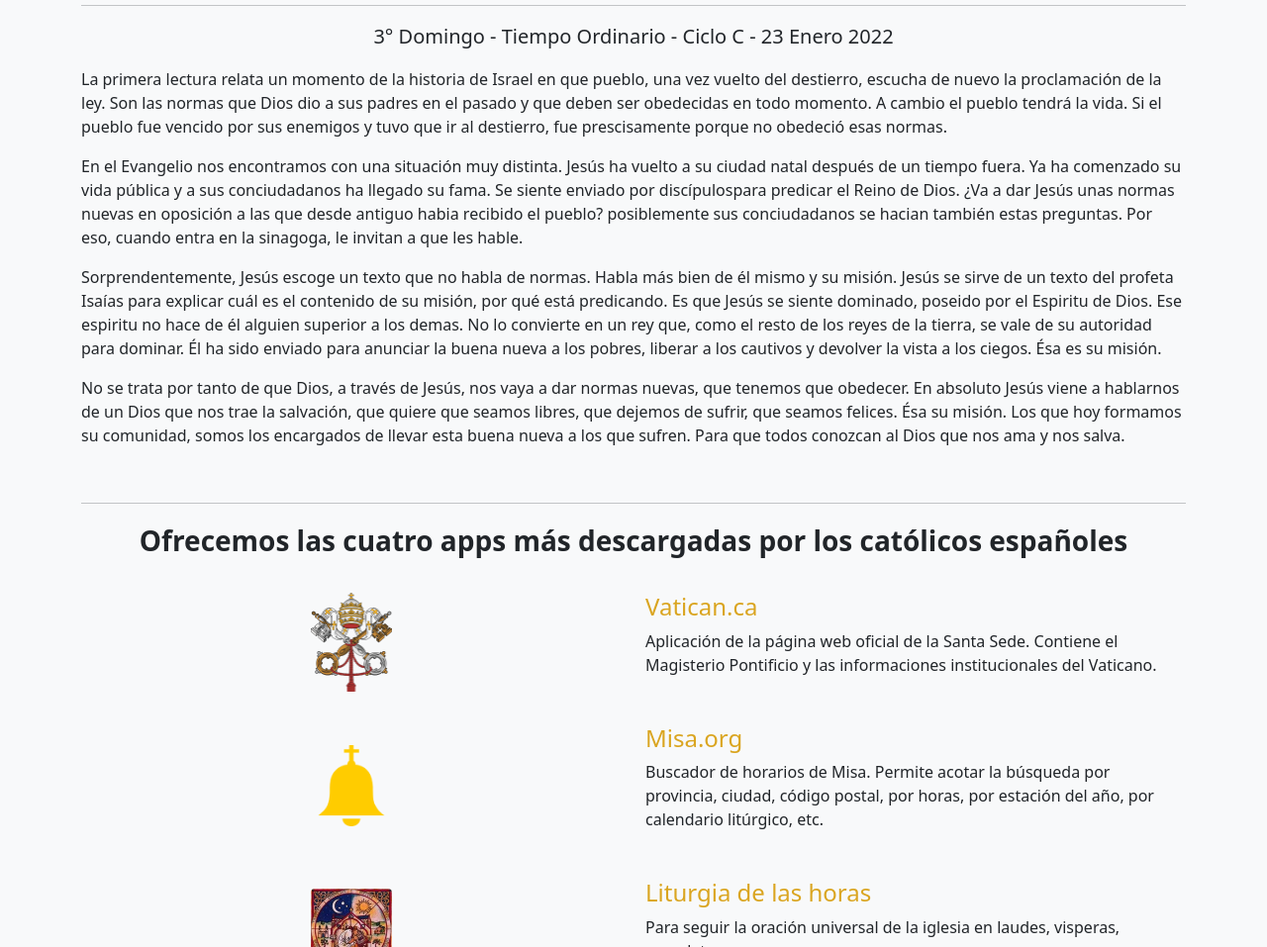
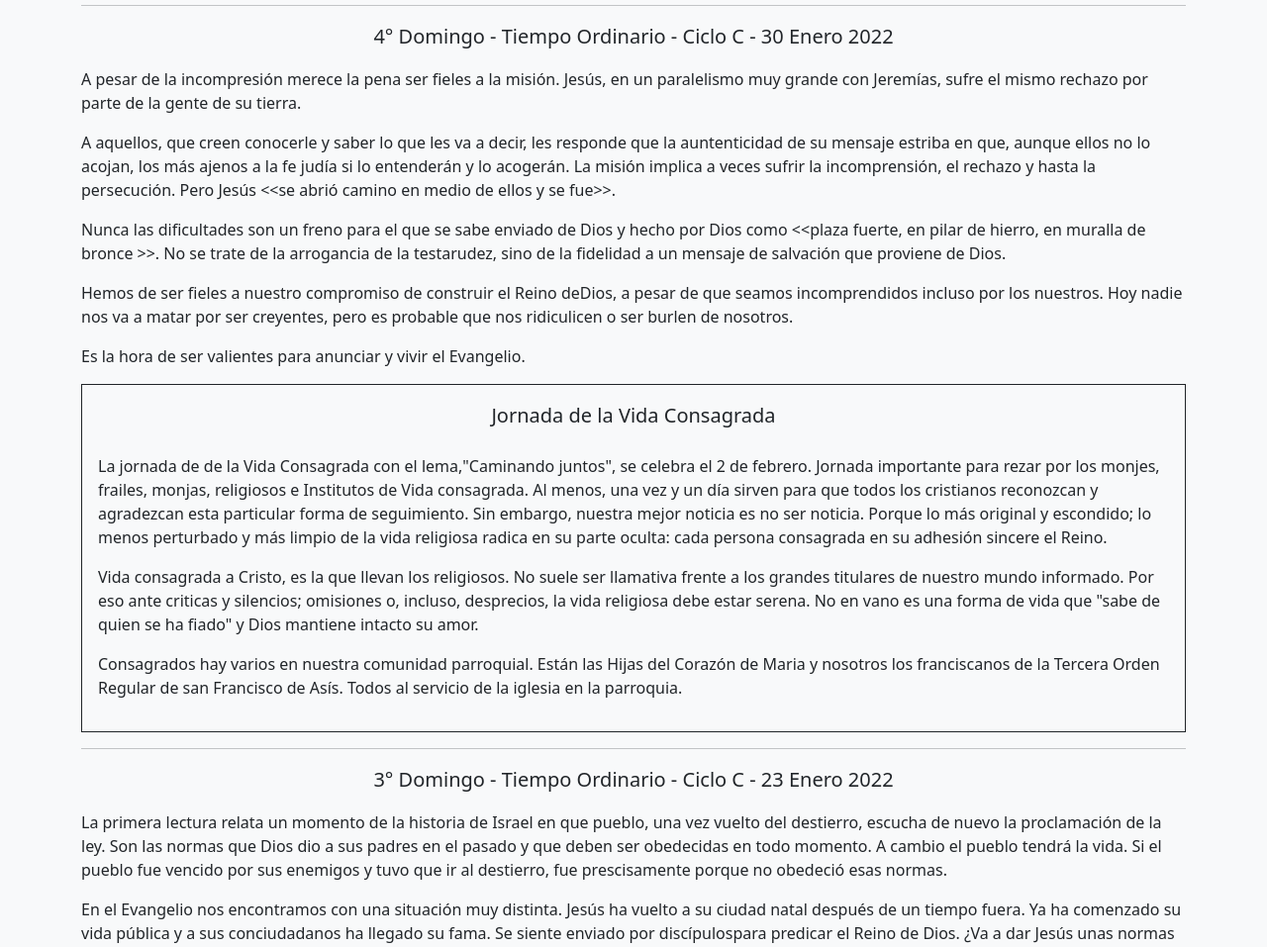
Before and after one commit to weskarepmu/weskarepmu.github.io, a plain HTML site: page buletin.html in a window 1280 px wide. Shown: the part 460-1417 px from the top of the page at 99% size. Drawn offline with nearby package versions, Linux system fonts and the light colour scheme.

Commit message:
Update buletin.html

```diff
--- a/buletin.html
+++ b/buletin.html
@@ -62,8 +62,54 @@
                 <div class="text-center fs-1 fw-bold">
                     La Comunidad Celebra
                 </div>
+
                 <hr>
+                <p class="lead text-center">4° Domingo - Tiempo Ordinario - Ciclo C - 30 Enero 2022</p>
+                <p>
+                    A pesar de la incompresión merece la pena ser fieles a la misión. Jesús, en un paralelismo muy grande con Jeremías,
+                    sufre el mismo rechazo por parte de la gente de su tierra.
+                </p>
+                <p>
+                    A aquellos, que creen conocerle y saber lo que les va a decir, les responde que la auntenticidad de su mensaje estriba en que,
+                    aunque ellos no lo acojan, los más ajenos a la fe judía si lo entenderán y lo acogerán. La misión implica a veces sufrir la incomprensión,
+                    el rechazo y hasta la persecución. Pero Jesús &lt&ltse abrió camino en medio de ellos y se fue&gt&gt.
+                </p>
+                <p>
+                    Nunca las dificultades son un freno para el que se sabe enviado de Dios y hecho por Dios como &lt&ltplaza fuerte, en pilar de hierro, en muralla de bronce &gt&gt.
+                    No se trate de la arrogancia de la testarudez, sino de la fidelidad a un mensaje de salvación que proviene de Dios.
+                </p>
+                <p>
+                    Hemos de ser fieles a nuestro compromiso de construir el Reino deDios, a pesar de que seamos incomprendidos incluso por los nuestros.
+                    Hoy nadie nos va a matar por ser creyentes, pero es probable que nos ridiculicen o ser burlen de nosotros.
+                </p>
+                <p>
+                    Es la hora de ser valientes para anunciar y vivir el Evangelio.
+                </p>
+                <!-- Jornada de la Vida consagrada -->
+                <div class="border border-1 border-dark p-3">
+                    <div class="lead text-center">
+                        <strong>Jornada de la Vida Consagrada</strong>
+                    </div>
+                    <br>
+                    <p>
+                        La jornada de de la Vida Consagrada con el lema,&quotCaminando juntos&quot, se celebra el 2 de febrero. Jornada importante para rezar por los monjes,
+                        frailes, monjas, religiosos e Institutos de Vida consagrada. Al menos, una vez y un día sirven para que todos los cristianos reconozcan y agradezcan
+                        esta particular forma de seguimiento. Sin embargo, nuestra mejor noticia es no ser noticia. Porque lo más original y escondido; lo menos perturbado y
+                        más limpio de la vida religiosa radica en su parte oculta: cada persona consagrada en su adhesión sincere el Reino.
+                    </p>
+                    <p>
+                        Vida consagrada a Cristo, es la que llevan los religiosos. No suele ser llamativa frente a los grandes titulares de nuestro mundo informado.
+                        Por eso ante criticas y silencios; omisiones o, incluso, desprecios, la vida religiosa debe estar serena. No en vano es una forma de vida que
+                        &quotsabe de quien se ha fiado&quot y Dios mantiene intacto su amor.
+                    </p>
+                    <p>
+                        Consagrados hay varios en nuestra comunidad parroquial. Están las Hijas del Corazón de Maria y nosotros los franciscanos de la Tercera Orden Regular de
+                        san Francisco de Asís. Todos al servicio de la iglesia en la parroquia.
+                    </p>
+                </div>
 
+
+                <hr>
                 <p class="lead text-center">3° Domingo - Tiempo Ordinario - Ciclo C - 23 Enero 2022</p>
                 <p>
                     La primera lectura relata un momento de la historia de Israel en que pueblo, una vez vuelto del destierro,
```
